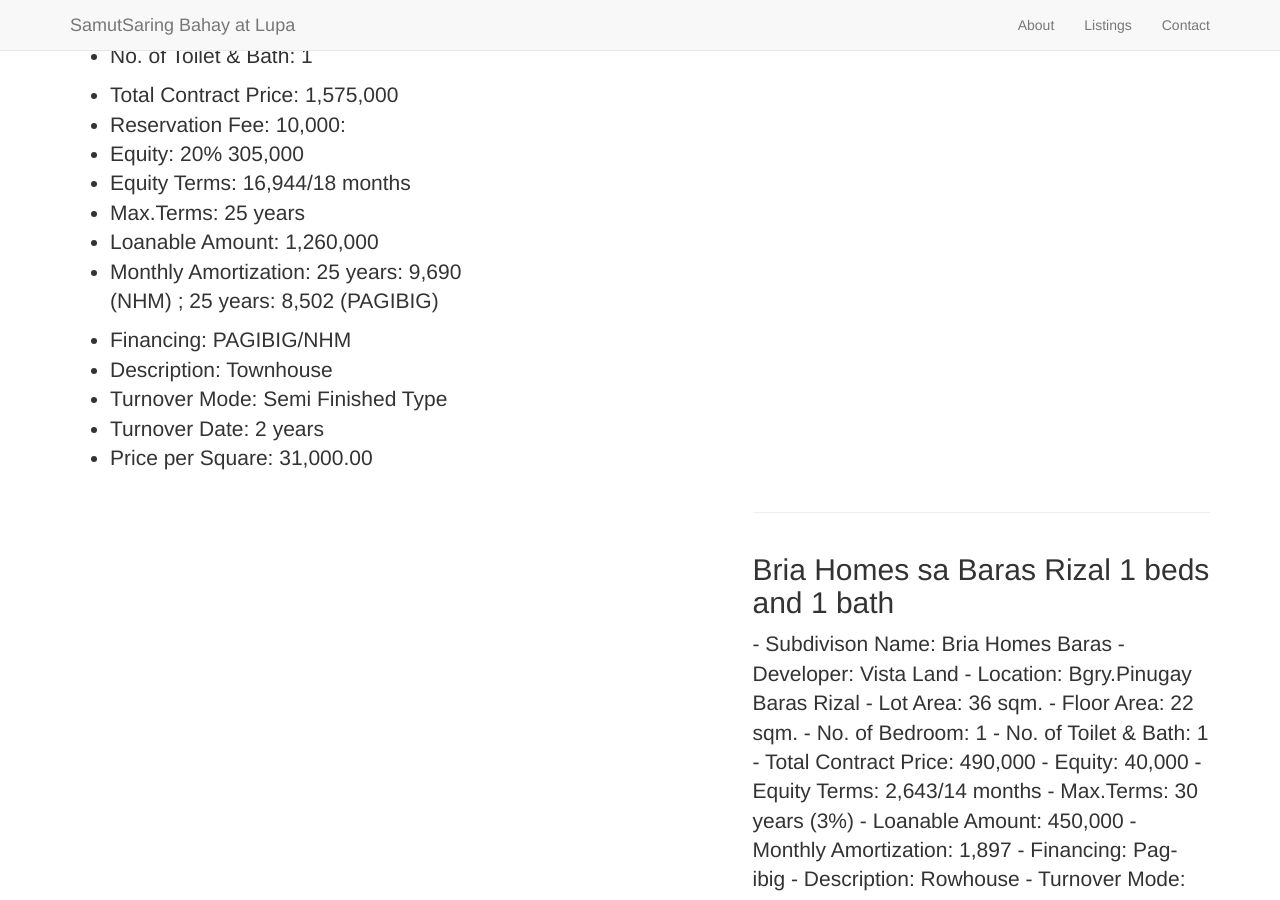
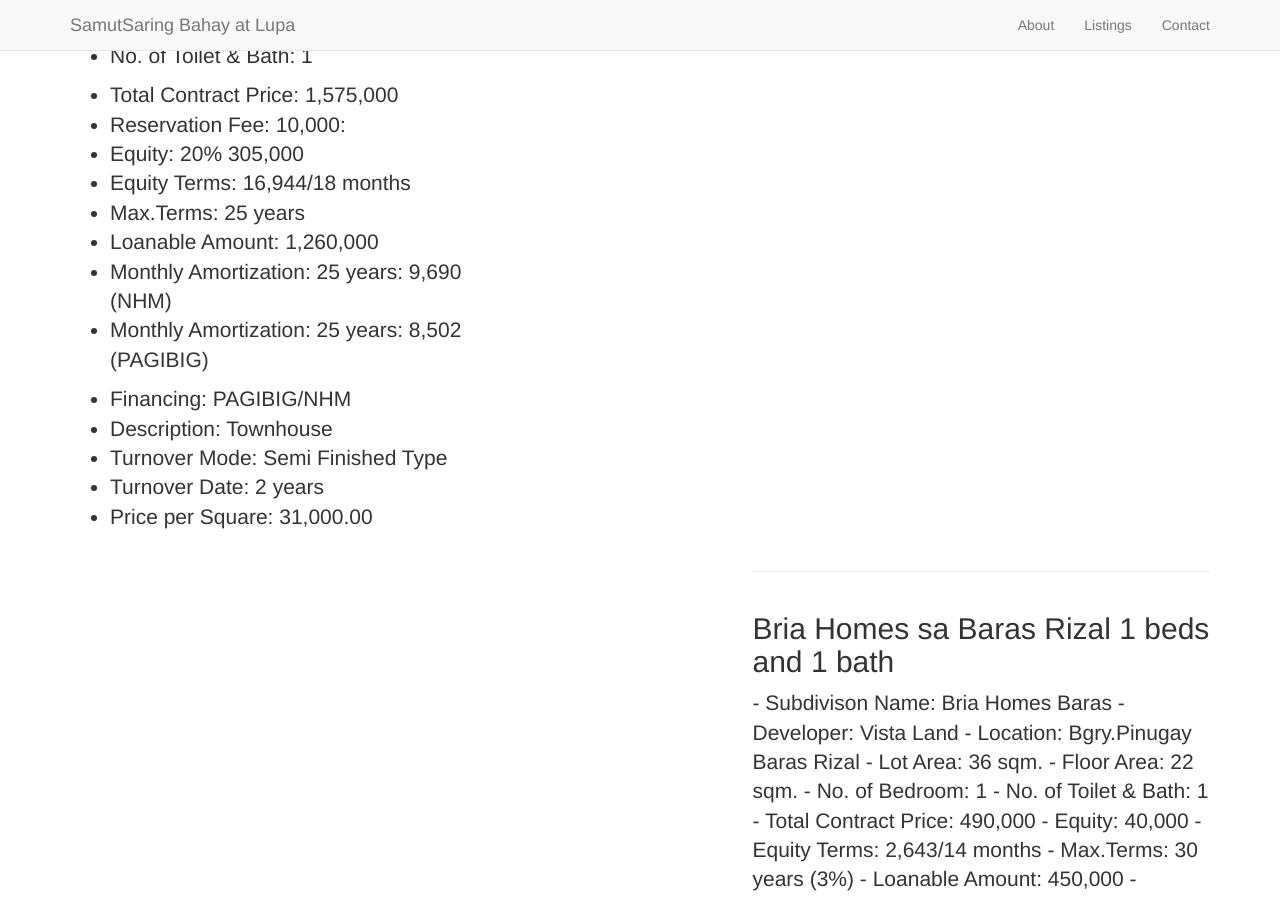
Before and after one commit to oscariotes/EQ-Lead-Gen, a Jekyll site: the page built from _posts/2017-10-20-bloomfield-east-angono.markdown, in a window 1280 px wide and 900 px high, scrolled down 8111 px. Built offline with Jekyll 4.4.1, drawn with Linux system fonts in a browser that asks for light colours; nearby versions of some CDN libraries; library files that are not in the unit come from our copies.

Commit message:
Update 2017-10-20-bloomfield-east-angono.markdown

```diff
--- a/_posts/2017-10-20-bloomfield-east-angono.markdown
+++ b/_posts/2017-10-20-bloomfield-east-angono.markdown
@@ -22,7 +22,8 @@
 - Equity Terms: 16,944/18 months
 - Max.Terms: 25 years
 - Loanable Amount: 1,260,000
-- Monthly Amortization: 25 years: 9,690 (NHM) ; 25 years: 8,502 (PAGIBIG)
+- Monthly Amortization: 25 years: 9,690 (NHM)
+- Monthly Amortization: 25 years: 8,502 (PAGIBIG)
 
 - Financing: PAGIBIG/NHM
 - Description: Townhouse
```
